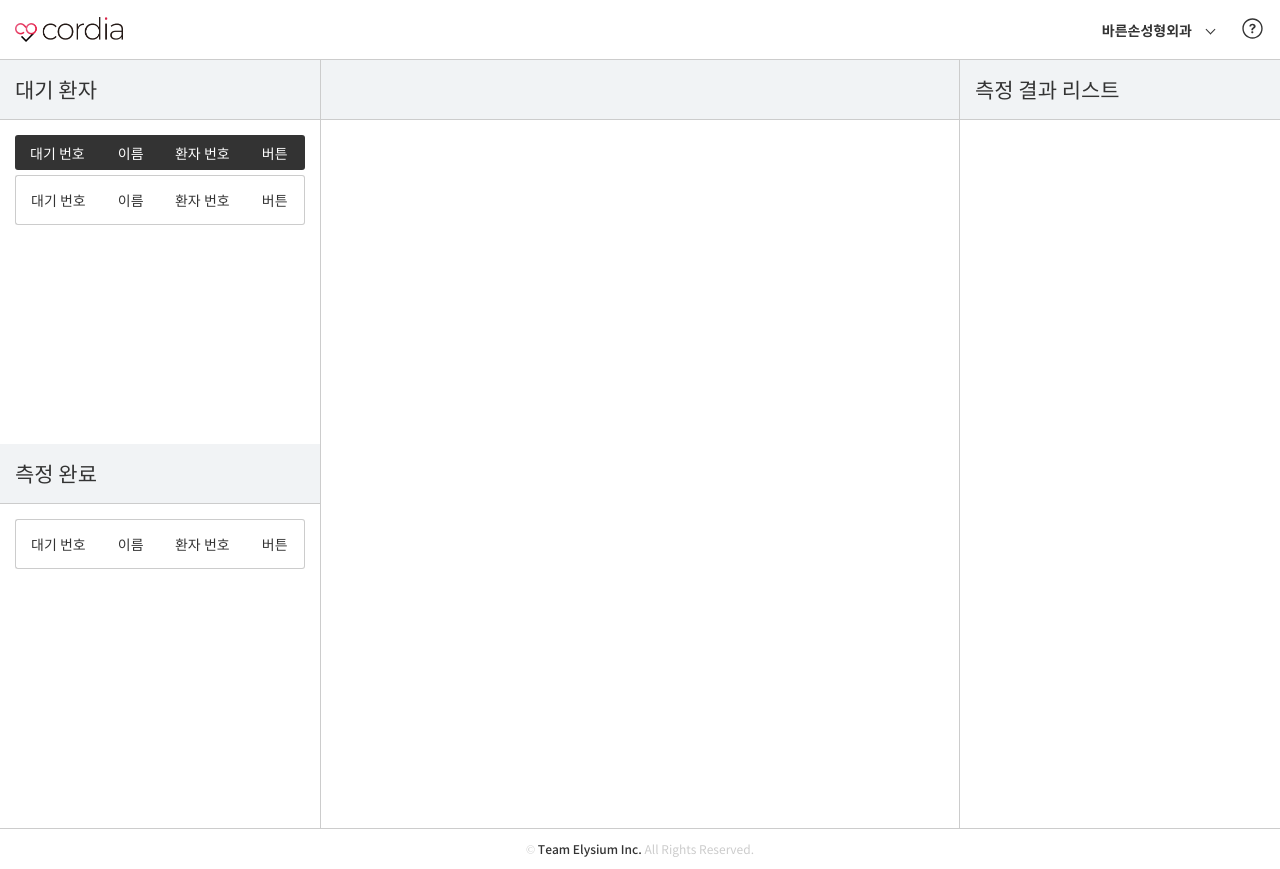
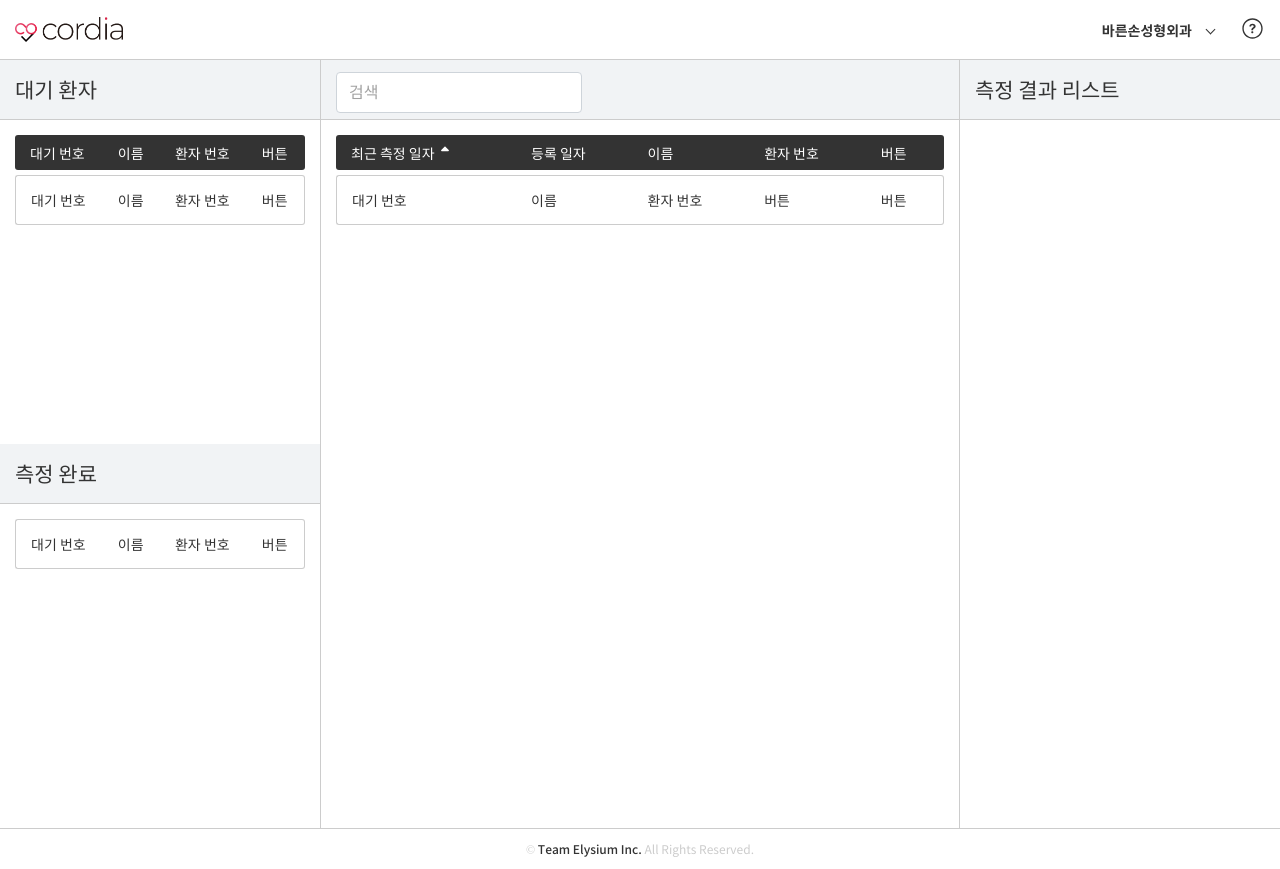
Before and after one commit to soheee94/patient_management_platform, a React (Create React App) app: page / in a window 1280 px wide. Built offline with nearby package versions, Linux system fonts and the light colour scheme.

Commit message:
add patient list header -- search input

```diff
--- a/src/components/PatientManagement/PatientList.js
+++ b/src/components/PatientManagement/PatientList.js
@@ -1,7 +1,62 @@
-import React from "react";
+import React, { useState } from "react";
+import { FaSortDown, FaSortUp } from "react-icons/fa";
+import { fade, withStyles } from "@material-ui/core/styles";
+import InputBase from "@material-ui/core/InputBase";
+
+const SearchInput = withStyles(theme => ({
+  root: {
+    "label + &": {
+      marginTop: theme.spacing(3)
+    }
+  },
+  input: {
+    borderRadius: 4,
+    position: "relative",
+    backgroundColor: theme.palette.common.white,
+    border: "1px solid #ced4da",
+    fontSize: 16,
+    width: "auto",
+    padding: "10px 12px",
+    transition: theme.transitions.create(["border-color", "box-shadow"]),
+    "&:focus": {
+      boxShadow: `${fade(theme.palette.primary.main, 0.25)} 0 0 0 0.2rem`,
+      borderColor: theme.palette.primary.main
+    }
+  }
+}))(InputBase);
 
 function PatientList() {
-  return <div className="list-header"></div>;
+  const [isSortDown, setSortDown] = useState(false);
+  return (
+    <>
+      <div className="list-header">
+        <SearchInput type="text" placeholder="검색" id="list-header__search" />
+      </div>
+      <div className="list-content-wrapper">
+        <div className="list-content">
+          <div className="list-content__header">
+            <div
+              className="list-content__header__cell"
+              onClick={() => setSortDown(!isSortDown)}
+            >
+              최근 측정 일자 {isSortDown ? <FaSortDown /> : <FaSortUp />}
+            </div>
+            <div className="list-content__header__cell">등록 일자</div>
+            <div className="list-content__header__cell">이름</div>
+            <div className="list-content__header__cell">환자 번호</div>
+            <div className="list-content__header__cell">버튼</div>
+          </div>
+          <div className="list-content__item">
+            <div className="list-content__item__cell">대기 번호</div>
+            <div className="list-content__item__cell">이름</div>
+            <div className="list-content__item__cell">환자 번호</div>
+            <div className="list-content__item__cell">버튼</div>
+            <div className="list-content__item__cell">버튼</div>
+          </div>
+        </div>
+      </div>
+    </>
+  );
 }
 
 export default PatientList;
--- a/src/styles/components/patientManagement/list-header.scss
+++ b/src/styles/components/patientManagement/list-header.scss
@@ -2,8 +2,7 @@
   background-color: $lighterGray;
   height: 60px;
   line-height: 60px;
-  //   font-family: "Noto Sans KR Medium";
   font-size: 1.5em;
-  padding: 0 15px;
+  padding: 0px 15px;
   border-bottom: 1px solid $gray;
 }
```
